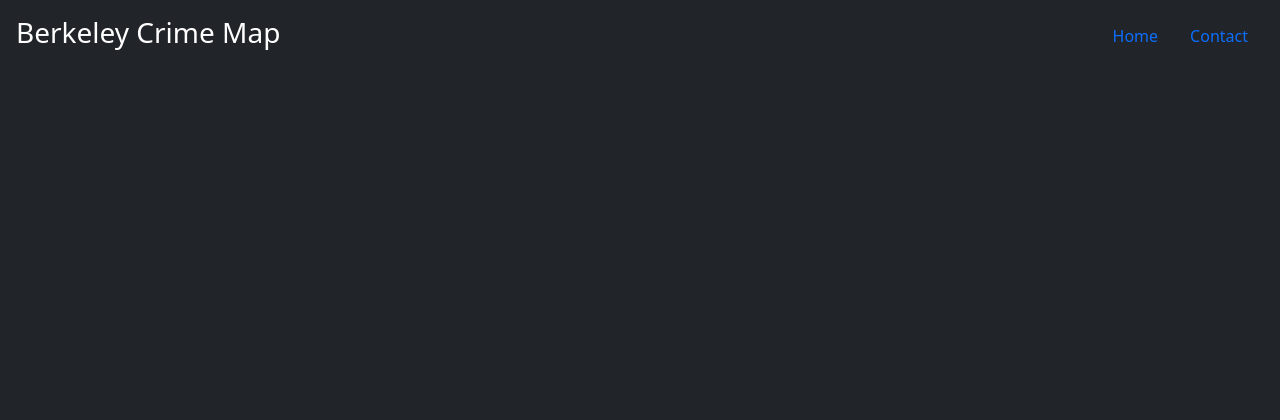
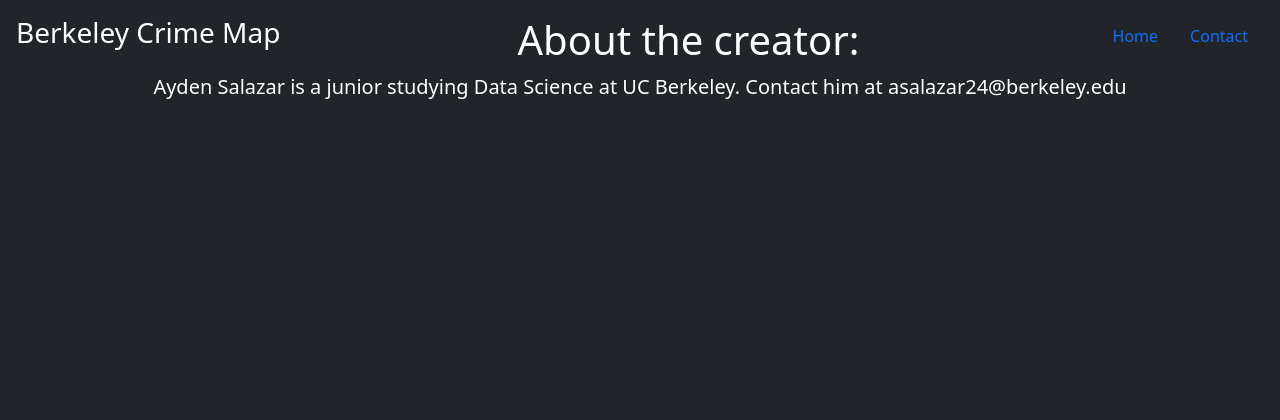
Before and after one commit to aydensalazar/crime-app, a Flask app: page /contact/ in a window 1280 px wide. Shown: the top 420 px of the page. Run offline with Flask 2, Linux system fonts and the light colour scheme; parts of the project's set-up code (start-up, migrations or seed data) failed here and were passed over.

Commit message:
last version was working. updated links to contact page

```diff
--- a/app/templates/contact.html
+++ b/app/templates/contact.html
@@ -42,16 +42,16 @@
     <div>
       <h3 class="float-md-start mb-0">Berkeley Crime Map</h3>
       <nav class="nav nav-masthead justify-content-center float-md-end">
-        <a class="nav-link active" aria-current="page" href="../index.html">Home</a>
+        <a class="nav-link active" aria-current="page" href="../">Home</a>
         <a class="nav-link" href="#">Contact</a>
       </nav>
     </div>
+    <h1>About the creator:</h1>
+    <p class="lead">Ayden Salazar is a junior studying Data Science at UC Berkeley. Contact him at asalazar24@berkeley.edu</p>
   </header>
-  <body>
   <main class="px-3">
     <h1>About the creator:</h1>
     <p class="lead">Ayden Salazar is a junior studying Data Science at UC Berkeley. Contact him at asalazar24@berkeley.edu</p>
-  </body>
   <footer class="mt-auto text-white-50">
     <p>Cover template for <a href="https://getbootstrap.com/" class="text-white">Bootstrap</a>, by <a href="https://twitter.com/mdo" class="text-white">@mdo</a>.</p>
   </footer>
```
